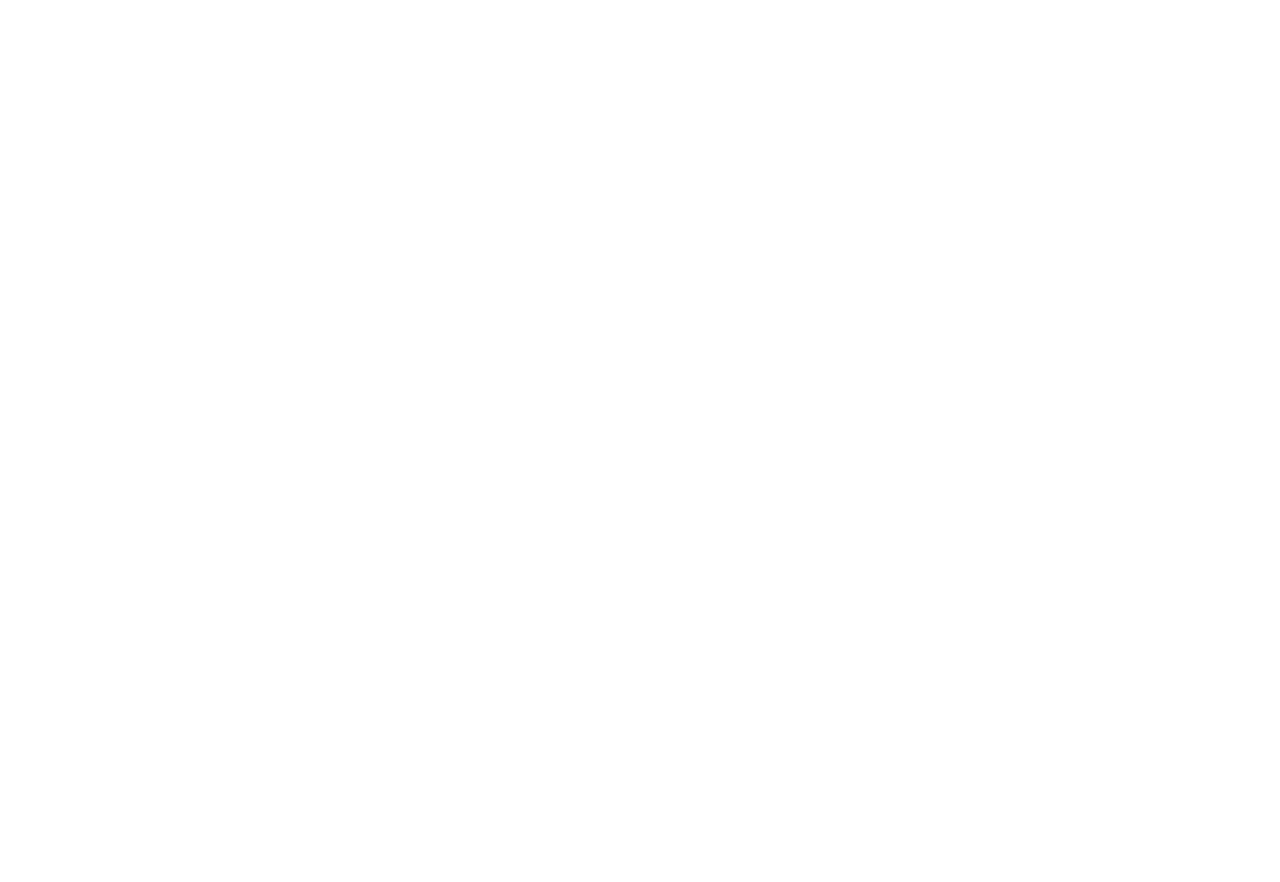
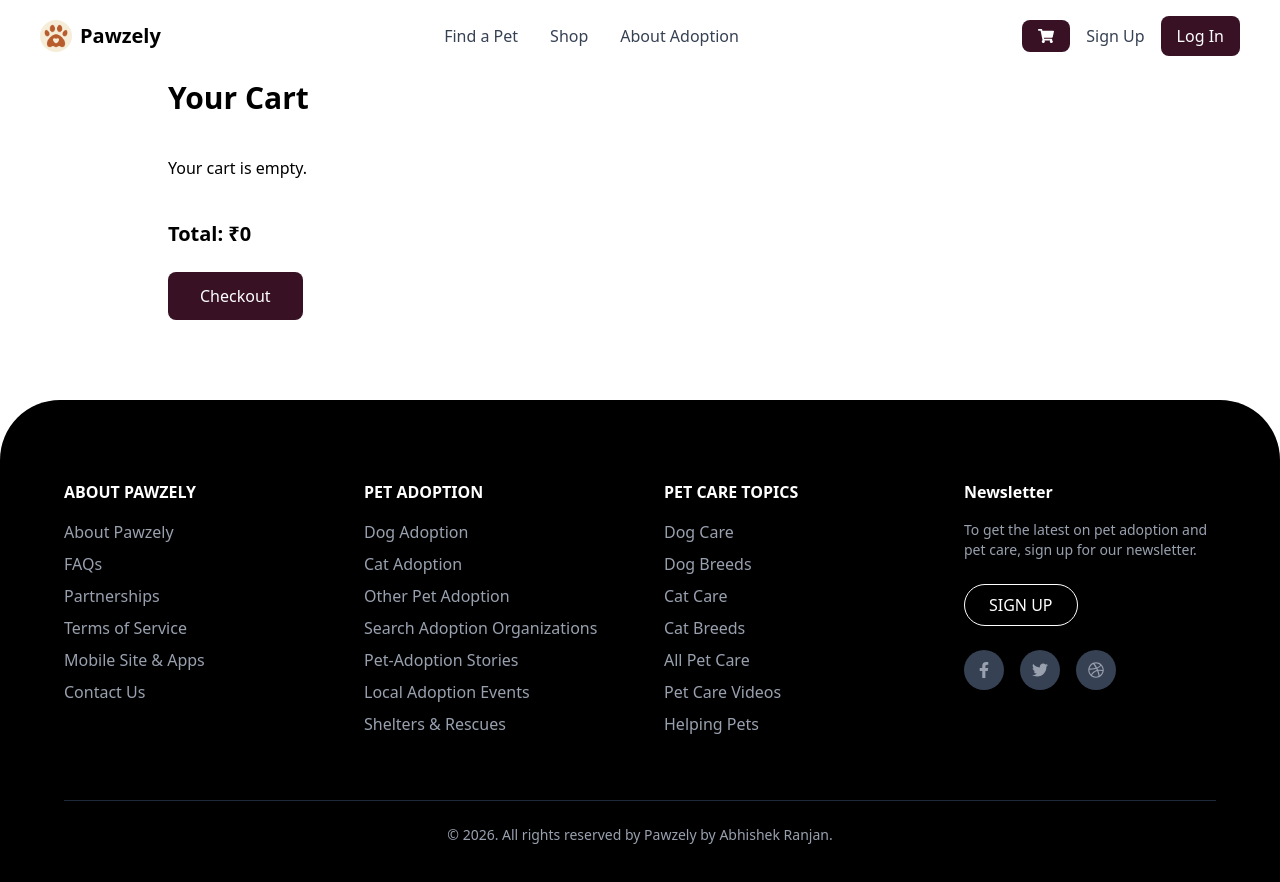
Before and after one commit to AbhishkKr/pawzelyy, a React (Vite) app: page /cart in a window 1280 px wide. Before the commit this address had no page. Shown: the top 882 px of the page. Before the commit the page ends 800 px from the top, so only its background shows below. Built offline with nearby package versions, Linux system fonts and the light colour scheme.

Commit message:
update in card navigate to see more

```diff
--- a/src/App.jsx
+++ b/src/App.jsx
@@ -28,6 +28,7 @@ import PetCareVideos from "./pages/PetCareVideos";
 import HelpingPets from "./pages/HelpingPets";
 import AllPets from "./pages/AllPets";
 import PetShop from "./pages/PetShop";
+import Cart from "./pages/Cart";
 
 export default function App() {
   return (
@@ -63,6 +64,7 @@ export default function App() {
         <Route path="/helping-pets" element={<HelpingPets />} />
         <Route path="/pets" element={<AllPets />} />
         <Route path="/shop-products" element={<PetShop />} />
+        <Route path="/cart" element={<Cart />} />
 
 
 
--- a/src/components/Navbar.jsx
+++ b/src/components/Navbar.jsx
@@ -1,6 +1,11 @@
 import { Link } from "react-router-dom";
+import { useCart } from "../context/CartContext";
+import { FaShoppingCart } from "react-icons/fa";
 
 export default function Navbar() {
+
+  const { cart } = useCart();
+
   return (
     <nav className="fixed top-0 left-0 w-full z-50
     backdrop-blur-lg bg-white/70 border-b border-white/20
@@ -37,8 +42,23 @@ export default function Navbar() {
         </li>
       </ul>
 
-      {/* Auth */}
-      <div className="flex gap-4">
+      {/* Auth + Cart */}
+      <div className="flex items-center gap-4">
+
+        {/* Cart */}
+        <Link
+          to="/cart"
+          className="relative bg-[#381124] text-white px-4 py-2 rounded-lg hover:bg-[#5a1a38] transition"
+        >
+          <FaShoppingCart />
+
+          {cart.length > 0 && (
+            <span className="absolute -top-2 -right-2 bg-red-500 text-white text-xs px-2 py-0.5 rounded-full">
+              {cart.length}
+            </span>
+          )}
+        </Link>
+
         <Link to="/signup" className="text-gray-700 hover:text-black">
           Sign Up
         </Link>
@@ -49,6 +69,7 @@ export default function Navbar() {
         >
           Log In
         </Link>
+
       </div>
 
     </nav>
--- a/src/components/PetFood.jsx
+++ b/src/components/PetFood.jsx
@@ -40,7 +40,6 @@ export default function PetFood() {
 
   return (
     <section className="px-10 py-20">
-
       <div className="bg-[#EDE5DC] rounded-[40px] p-16">
 
         {/* Header */}
@@ -65,12 +64,14 @@ export default function PetFood() {
         {/* Auto Scroll Cards */}
         <div
           ref={scrollRef}
-          className="flex gap-8 overflow-x-auto pb-4"
+          className="flex gap-8 overflow-x-auto pb-4 scrollbar-hide"
         >
           {foods.map((food) => (
-            <div
+            <Link
+              to="/shop-products"
               key={food.name}
-              className="min-w-65 bg-white rounded-2xl p-6 text-center shadow-sm"
+              className="min-w-65 bg-white rounded-2xl p-6 text-center shadow-sm
+              hover:shadow-xl hover:-translate-y-1 transition-all duration-300 block"
             >
               <img
                 src={food.image}
@@ -81,12 +82,11 @@ export default function PetFood() {
               <p className="mt-4 font-semibold text-purple-900">
                 {food.name}
               </p>
-            </div>
+            </Link>
           ))}
         </div>
 
       </div>
-
     </section>
   );
 }
--- a/src/components/PetGrid.jsx
+++ b/src/components/PetGrid.jsx
@@ -69,7 +69,7 @@ export default function PetGrid() {
             <PetCard
               name={pet.name}
               image={pet.image}
-              href={`/pet/${pet.id}`}
+              href="/pets"
             />
           </div>
         ))}
--- /dev/null
+++ b/src/context/CartContext.jsx
@@ -0,0 +1,23 @@
+import { createContext, useContext, useState } from "react";
+
+const CartContext = createContext();
+
+export function CartProvider({ children }) {
+  const [cart, setCart] = useState([]);
+
+  const addToCart = (product) => {
+    setCart((prev) => [...prev, product]);
+  };
+
+  const removeFromCart = (name) => {
+    setCart((prev) => prev.filter((item) => item.name !== name));
+  };
+
+  return (
+    <CartContext.Provider value={{ cart, addToCart, removeFromCart }}>
+      {children}
+    </CartContext.Provider>
+  );
+}
+
+export const useCart = () => useContext(CartContext);
--- a/src/main.jsx
+++ b/src/main.jsx
@@ -1,13 +1,17 @@
-import React from 'react'
-import ReactDOM from 'react-dom/client'
-import { BrowserRouter } from 'react-router-dom'
-import App from './App.jsx'
-import './index.css'
+import React from "react";
+import ReactDOM from "react-dom/client";
+import { BrowserRouter } from "react-router-dom";
+import App from "./App.jsx";
+import "./index.css";
 
-ReactDOM.createRoot(document.getElementById('root')).render(
+import { CartProvider } from "./context/CartContext";
+
+ReactDOM.createRoot(document.getElementById("root")).render(
   <React.StrictMode>
     <BrowserRouter>
-      <App />
+      <CartProvider>
+        <App />
+      </CartProvider>
     </BrowserRouter>
   </React.StrictMode>
-)
+);
--- /dev/null
+++ b/src/pages/Cart.jsx
@@ -0,0 +1,54 @@
+import { useCart } from "../context/CartContext";
+import Navbar from "../components/Navbar";
+import Footer from "../components/Footer";
+
+export default function Cart() {
+  const { cart, removeFromCart } = useCart();
+
+  const total = cart.reduce((sum, item) => sum + item.price, 0);
+
+  return (
+    <>
+      <Navbar />
+
+      <section className="px-10 py-20 max-w-5xl mx-auto">
+
+        <h1 className="text-3xl font-bold mb-10">Your Cart</h1>
+
+        {cart.length === 0 ? (
+          <p>Your cart is empty.</p>
+        ) : (
+          cart.map((item) => (
+            <div
+              key={item.name}
+              className="flex justify-between items-center border-b py-4"
+            >
+              <div>
+                <p className="font-semibold">{item.name}</p>
+                <p className="text-gray-500">₹{item.price}</p>
+              </div>
+
+              <button
+                onClick={() => removeFromCart(item.name)}
+                className="text-red-500"
+              >
+                Remove
+              </button>
+            </div>
+          ))
+        )}
+
+        <div className="mt-10 text-xl font-bold">
+          Total: ₹{total}
+        </div>
+
+        <button className="mt-6 bg-[#381124] text-white px-8 py-3 rounded-lg hover:bg-[#5a1a38] transition">
+          Checkout
+        </button>
+
+      </section>
+
+      <Footer />
+    </>
+  );
+}
--- a/src/pages/PetShop.jsx
+++ b/src/pages/PetShop.jsx
@@ -2,6 +2,8 @@
 
 import Navbar from "../components/Navbar";
 import Footer from "../components/Footer";
+import { useCart } from "../context/CartContext";
+import { useNavigate } from "react-router-dom";
 
 const products = [
   { name: "Pet Treats", image: "/image/food1.avif", price: 299 },
@@ -19,6 +21,15 @@ const products = [
 ];
 
 export default function PetShop() {
+
+  const { addToCart } = useCart();
+  const navigate = useNavigate();
+
+  const handleBuy = (product) => {
+    addToCart(product);
+    navigate("/cart");
+  };
+
   return (
     <>
       <Navbar />
@@ -58,12 +69,18 @@ export default function PetShop() {
               <div className="flex gap-3 mt-4">
 
                 {/* Add to Cart */}
-                                <button className="flex-1 border border-[#381124] text-[#381124] py-2 rounded-lg hover:bg-[#381124] hover:text-white transition">
+                <button
+                  onClick={() => addToCart(product)}
+                  className="flex-1 border border-[#381124] text-[#381124] py-2 rounded-lg hover:bg-[#381124] hover:text-white transition"
+                >
                   Add to Cart
                 </button>
 
                 {/* Buy */}
-                                <button className="flex-1 bg-[#381124] text-white py-2 rounded-lg hover:bg-[#5a1a38] transition">
+                <button
+                  onClick={() => handleBuy(product)}
+                  className="flex-1 bg-[#381124] text-white py-2 rounded-lg hover:bg-[#5a1a38] transition"
+                >
                   Buy
                 </button>
 
```
Also changed, not shown: 1 other file (tests, documents, lock files or other folders). Lines whose indentation alone changed are shown as unchanged.
